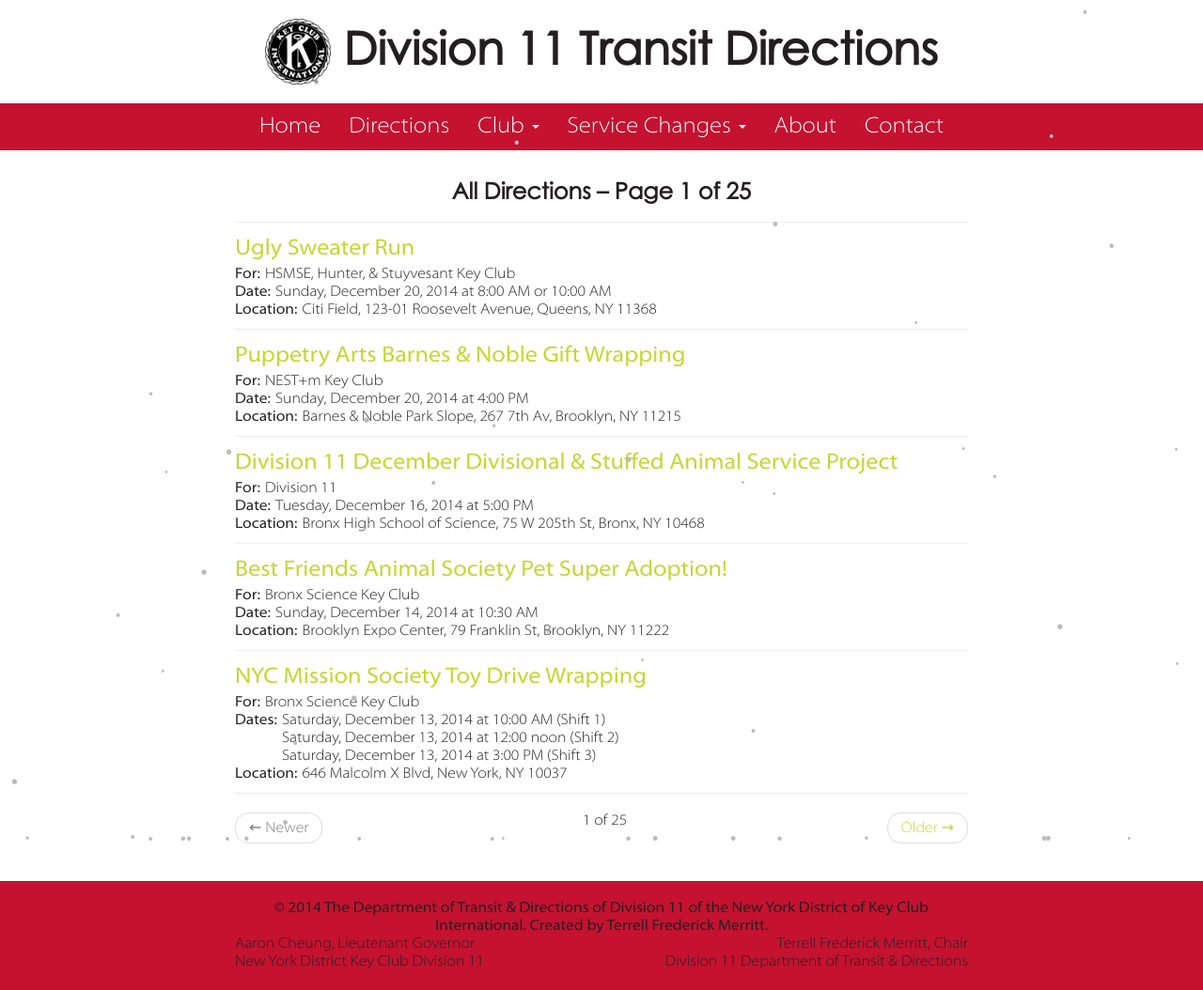
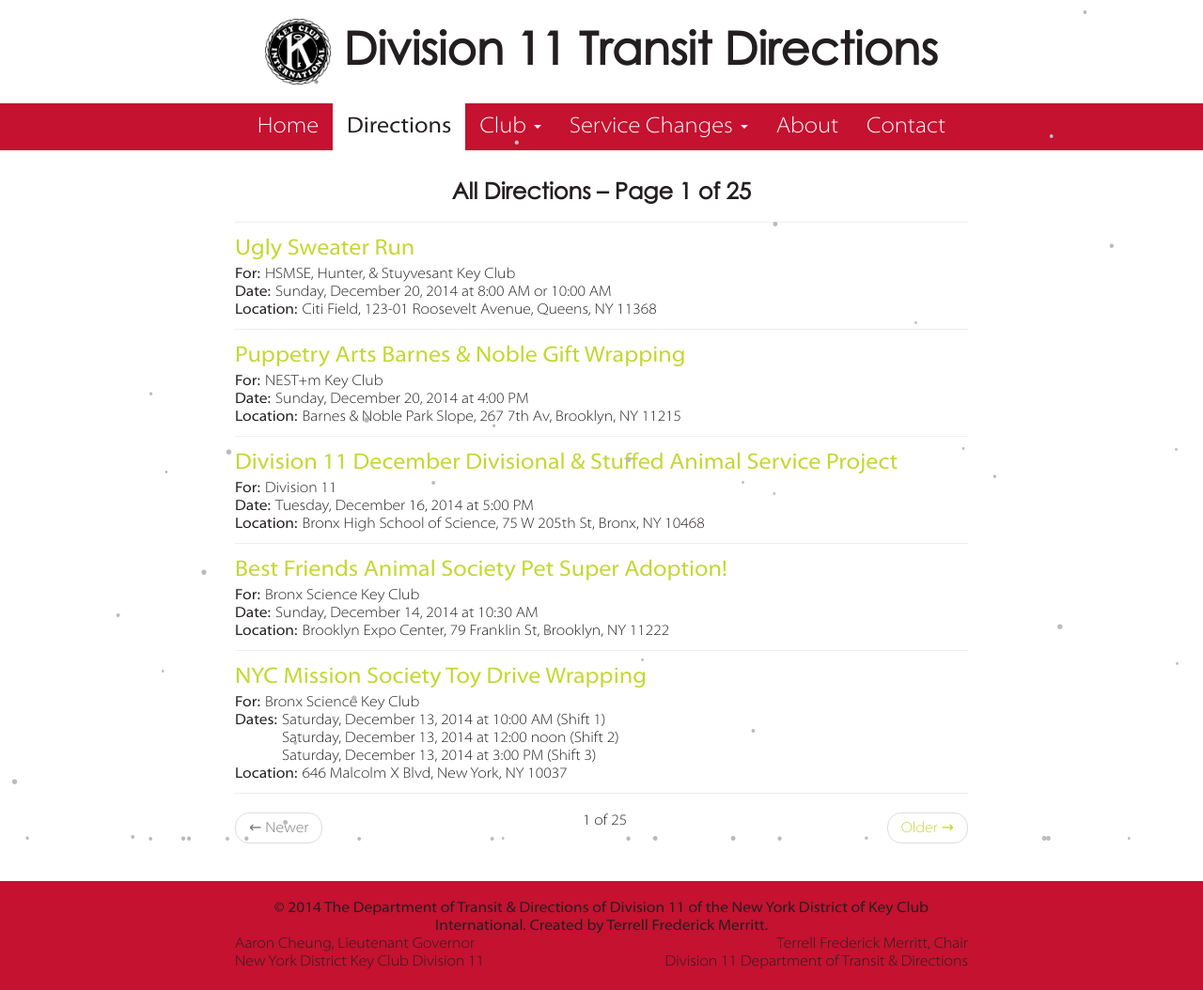
Before and after one commit to d11directions/d11directions.github.io, a Jekyll site: the page built from directions/index.html, in a window 1280 px wide. Shown: the whole page at 94% size. Built offline with Jekyll 4.4.1, drawn with Linux system fonts in a browser that asks for light colours; the list of posts is cut into pages by our own code.

Commit message:
Fix active state on directions tab

```diff
--- a/_layouts/default.html
+++ b/_layouts/default.html
@@ -39,7 +39,7 @@
     <div class="collapse navbar-collapse" id="bs-example-navbar-collapse-1">
       <ul class="nav navbar-nav">
         <li{% if page.url == '/index.html' %} class="active"{% endif %}><a href="/index.html">Home</a></li>
-        <li{% if page.url == '/directions/index.html' %} class="active"{% endif %}><a href="/directions">Directions</a></li>
+        <li{% if page.url contains '/directions' %} class="active"{% endif %}><a href="/directions">Directions</a></li>
         <li class="dropdown">
           <a href="#" class="dropdown-toggle" data-toggle="dropdown">Club <span class="caret"></span></a>
           <ul class="dropdown-menu" role="menu">
```
